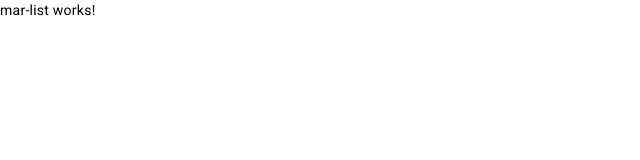
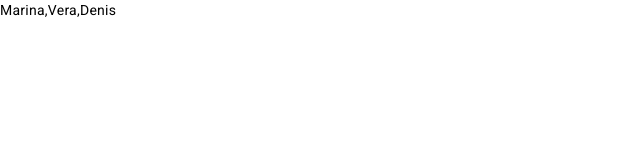
Before and after one commit to blinmarin/Vet_frontend, an Angular app: page / in a window 1280 px wide. Shown: the top 160 px of the page, without its empty margins (0-640 px from the left). Built offline with nearby package versions, Linux system fonts and the light colour scheme.

Commit message:
fix appointments.module, add CUSTOM_ELEMENTS_SCHEMA

```diff
--- a/src/app/modules/appointments/appointments.module.ts
+++ b/src/app/modules/appointments/appointments.module.ts
@@ -1,6 +1,7 @@
-import { NgModule } from '@angular/core';
+import { NgModule, CUSTOM_ELEMENTS_SCHEMA } from '@angular/core';
 import { CommonModule } from '@angular/common';
 import { MarListComponent } from './components/mar-list/mar-list.component';
+
 
 const MarComponents = [
   MarListComponent
@@ -15,6 +16,9 @@ const MarComponents = [
   ],
   exports:[
     MarComponents
+  ],
+  schemas: [
+    CUSTOM_ELEMENTS_SCHEMA
   ]
 })
 export class AppointmentsModule { }
--- a/src/app/modules/appointments/components/mar-list/mar-list.component.html
+++ b/src/app/modules/appointments/components/mar-list/mar-list.component.html
@@ -1 +1 @@
-<p>mar-list works!</p>
+<p>{{items}}</p>
--- a/src/app/modules/appointments/components/mar-list/mar-list.component.ts
+++ b/src/app/modules/appointments/components/mar-list/mar-list.component.ts
@@ -6,5 +6,5 @@ import { Component } from '@angular/core';
   styleUrls: ['./mar-list.component.scss']
 })
 export class MarListComponent {
-
+  items = ["Marina", "Vera", "Denis"]
 }
```
